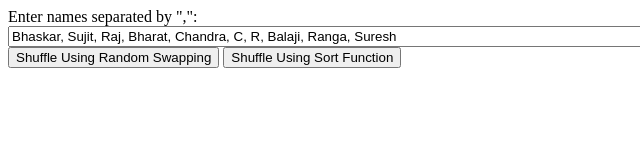
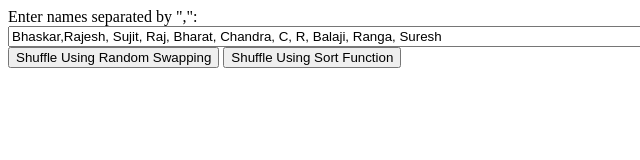
Before and after one commit to bmaddineni/tennisTeam, a plain HTML site: page index.html in a window 1280 px wide. Shown: the full height of the page, 0-640 px from the left. Drawn offline with Linux system fonts and the light colour scheme.

Commit message:
added a team member in the array

```diff
--- a/index.html
+++ b/index.html
@@ -2,7 +2,7 @@
 <html>
 <body>
 <label for="fname">Enter names separated by ",":</label><br>
-<input type="text" id="fname" name="fname" size = "100" value = "Bhaskar, Sujit, Raj, Bharat, Chandra, C, R, Balaji, Ranga, Suresh"><br>
+<input type="text" id="fname" name="fname" size = "100" value = "Bhaskar,Rajesh, Sujit, Raj, Bharat, Chandra, C, R, Balaji, Ranga, Suresh"><br>
 <button onclick="myfunction();">Shuffle Using Random Swapping</button>
 <button onclick="shuffleUsingSortFunc(numberStrings);updateNumberList(numberStrings);">Shuffle Using Sort Function</button>
 <div id="numberList"></div>
```
